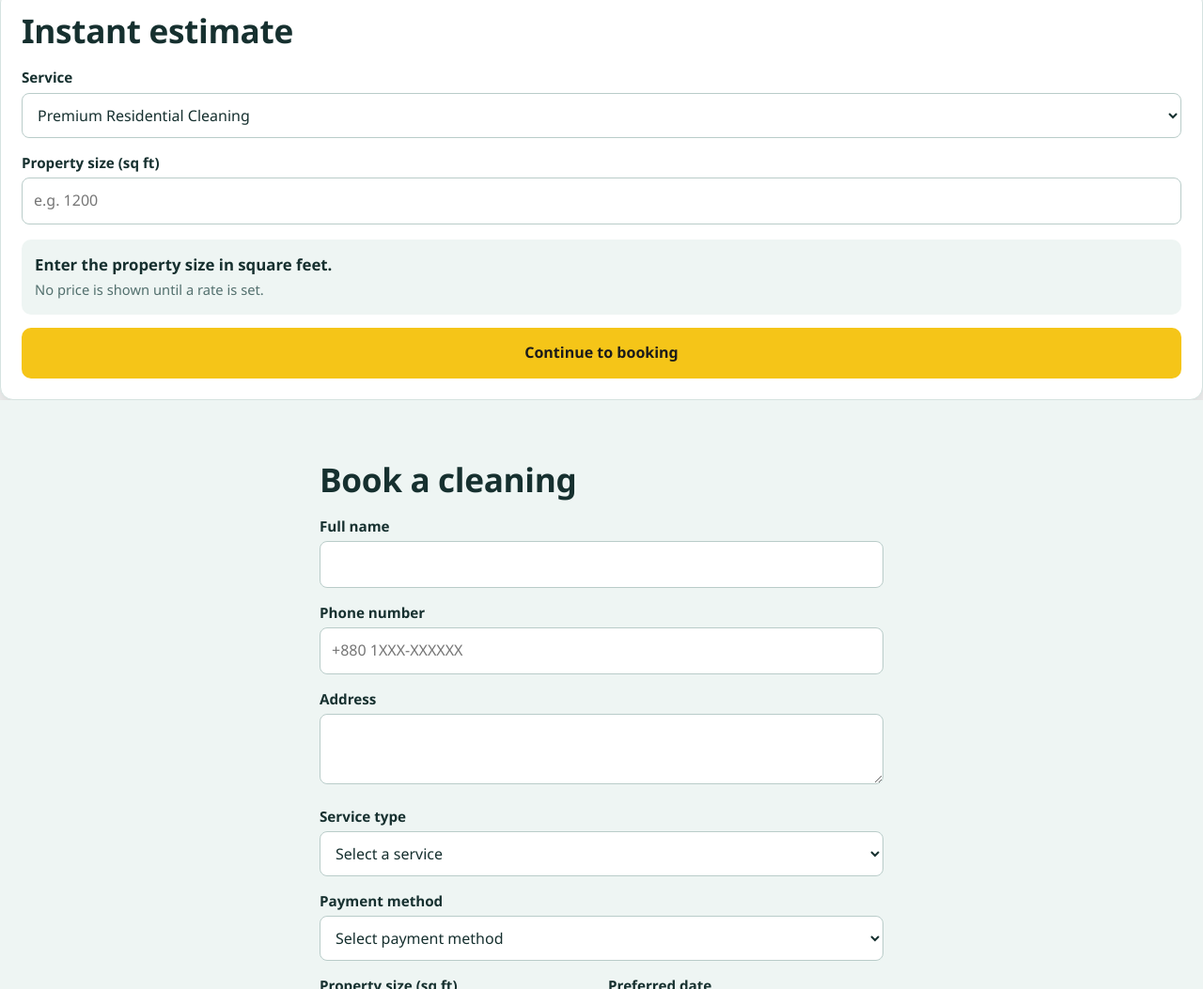
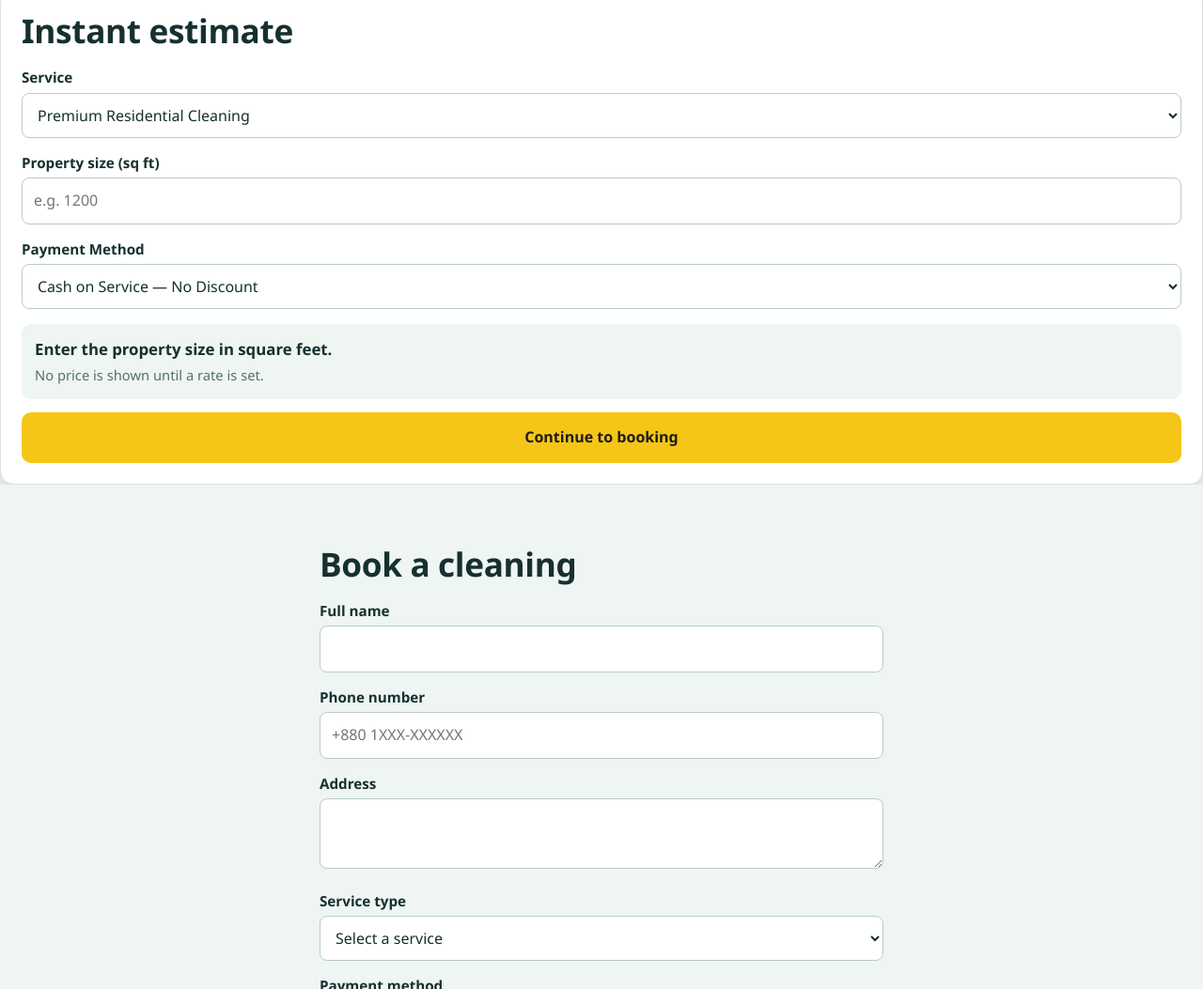
Before and after one commit to zihadpu-cyber/az-cleaner-website, a plain HTML site: page index.html in a window 1280 px wide. Shown: the part 1904-2957 px from the top of the page at 94% size. Drawn offline with Linux system fonts and the light colour scheme.

Commit message:
Update index.html

```diff
--- a/index.html
+++ b/index.html
@@ -49,6 +49,14 @@
         <label for="calcSqft">Property size (sq ft)</label>
         <input id="calcSqft" type="number" min="1" inputmode="numeric" placeholder="e.g. 1200">
       </div>
+  <div>
+  <label for="calcPaymentMethod">Payment Method</label>
+  <select id="calcPaymentMethod">
+    <option value="cash">Cash on Service — No Discount</option>
+    <option value="bkash">bKash Prepaid — 10% Off</option>
+    <option value="nagad">Nagad Prepaid — 10% Off</option>
+  </select>
+</div>
       <div id="calcResult" class="result" aria-live="polite"></div>
       <a id="calcBook" class="btn full" href="#book">Continue to booking</a>
     </div>
```
